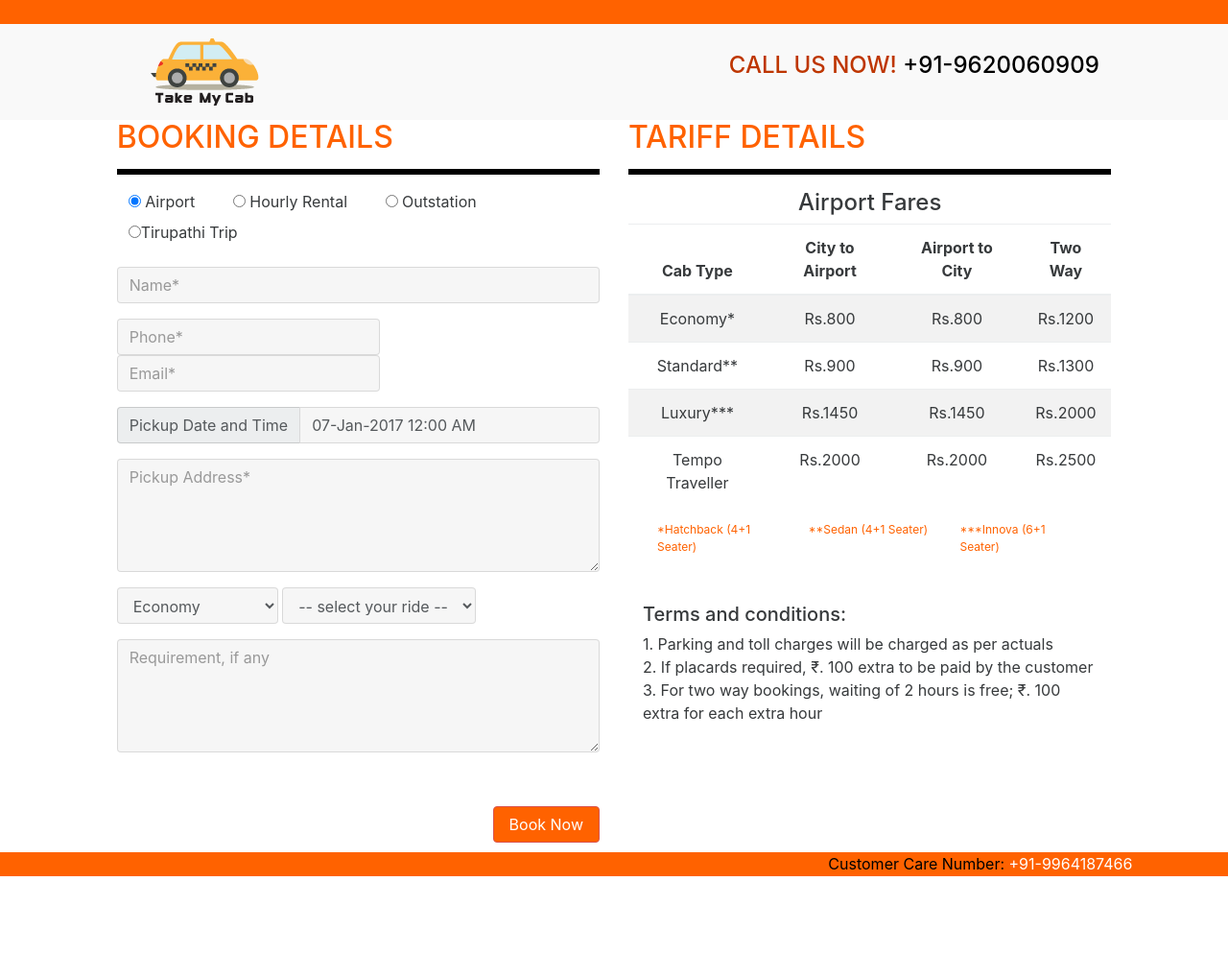
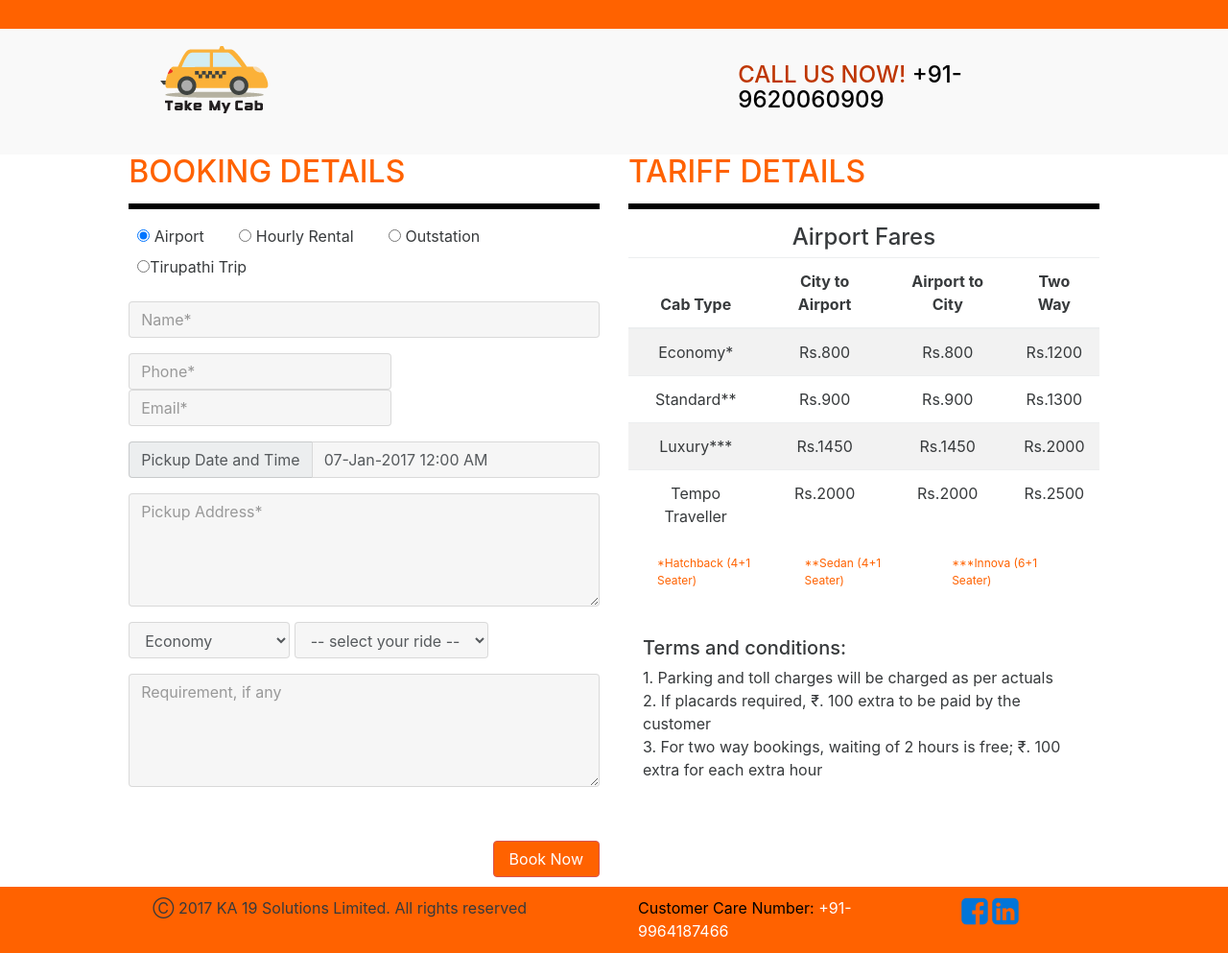
Before and after one commit to AmitPoojary/takemycab, a plain HTML site: page index.html in a window 1280 px wide. Shown: the whole page at 96% size. Before the commit the page ends 913 px from the top, so only its background shows below. Drawn offline with Linux system fonts and the light colour scheme.

Commit message:
working on logo

```diff
--- a/css/custom.css
+++ b/css/custom.css
@@ -1,13 +1,14 @@
 .callBar{
     background: #ff6200;
-    height: 25px;
-	width: 100%
+    height: 30px;
 }
 .footer{
 	margin-top:10px;
+    height: 100%;
+    width: 100%
 }
-.customer_care{
-float: right;
+.footer-style{
+margin: 10px;
 }
 .condition{
 	font-size: 12px;
@@ -18,20 +19,29 @@ float: right;
 }
 .radioBox{
 	margin-right: 23px;
-    margin-left: 12px;
+    margin-left: 9px;
 }
 .cabLogo{
 	margin-top: 12px
 }
 .logoBar{
     background: #f9f9f9;
-    height: 100px;
+    height: 100%;
 }
-.menuBar{
+.logo-style{
+        display: block;
+        padding: 15px 10px;
+}
+.call-now{
+    display: block;
+    padding: 35px 45px;
+}
+/*.menuBar{
     margin-top:30px;
 	float: right;
 	display: inline-block
-}
+}*/
+
 .title{
     margin-right: 17px;
     color: black;
--- a/index.html
+++ b/index.html
@@ -16,6 +16,7 @@
 <!-- Custom Theme JavaScript -->
   <!--<script src='js/google-sheet.js'></script>-->
 <body>
+
     <div class="callBar">
         <div class="col-md-1"></div>
         <div class="col-md-8">
@@ -25,11 +26,13 @@
             <font color="#be3600" style="float: right"> LOGIN </font>-->
         </div>
     </div>
-    <div class="logoBar col-md-12">
+    <header class="logoBar col-md-12">
         <div class="col-md-1"></div>
-        <div class="col-md-10">
-            <img class="cabLogo" src="img/cab_logo.png" alt="Take My Cab" height="75" width="155">
-            <div class="menuBar">
+        <div class="col-md-10 ">
+            <div class="col-md-7 logo-style">
+            <img class="" src="img/cab_logo.png" alt="Take My Cab" height="75" width="155">
+            </div>
+            <div class="col-md-5 call-now">
                 <h4>
                     <font color="#be3600"> CALL US NOW! </font>
                     <font color="black"> +91-9620060909 </font>
@@ -39,21 +42,10 @@
             </div>
         </div>
 
-        <div class="col-md-4"></div>
-        <!--<nav id="main_nav" class="col-md-5 menuBar">
-    <ul>
-        <li>
-            <a href="">Home</a>
-        </li>
-        <li>
-            <a href="">Booking</a>
-        </li>
-        <li>
-            <a href="">Contact</a>
-        </li>
-    </ul>
-</nav>-->
-    </div>
+        <div class="col-md-1"></div>
+    </header>
+    <!--<div class="container">-->
+    <div class="col-md-12">
         <div class="col-md-1"></div>
         <div class="col-md-5">
             <h2>
@@ -403,13 +395,37 @@
                 <img class="social" src="img/social.png" alt="share" height="42" width="180">
         </div>-->
     </div>
-    <div class="callBar footer col-md-12">
-        <div class="col-md-1"></div>
-            <div class="customer_care col-md-4">
-                <font color="black"> Customer Care Number: </font>
-                <font color="white"> +91-9964187466 </font>
+
+    </div>
+                    <!--</div>-->
+    <footer class="col-md-12 callBar footer">
+            <div class="col-md-1"></div>
+            <div class="col-md-10 footer-style">
+                <div>
+                    <div class="col-md-6">
+                    <span style="margin-top: 10px">Ⓒ 2017 KA 19 Solutions Limited. All rights reserved</span>
+                    </div>
+                    <div class="col-md-4">
+                    <span>
+                    <font color="black"> Customer Care Number: </font>
+                    <font color="white"> +91-9964187466 </font>
+                    </span>
+                    </div>
+                    <div class="col-md-2">
+                    <span >
+                        <a href="https://www.facebook.com/takemycab/" target="_blank">
+                            <i class="fa fa-facebook-square fa-2x" aria-hidden="true"></i>
+                        </a>
+                        <a href="https://www.linkedin.com/company/take-my-cab" target="_blank">
+                            <i class="fa fa-linkedin-square fa-2x" aria-hidden="true"></i>
+                        </a>
+                    </span>
+                    </div>
+
+                </div>
             </div>
-
+            <div class="col-md-1"></div>
+    </footer>
 
 <div id="myModal" class="modal">
 
```
